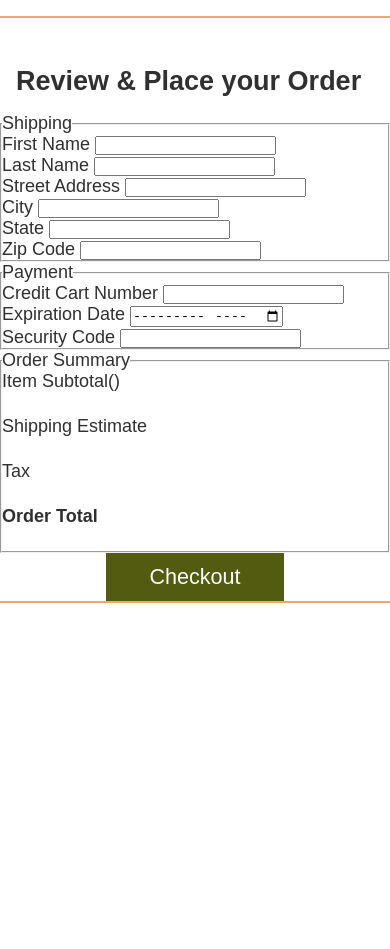
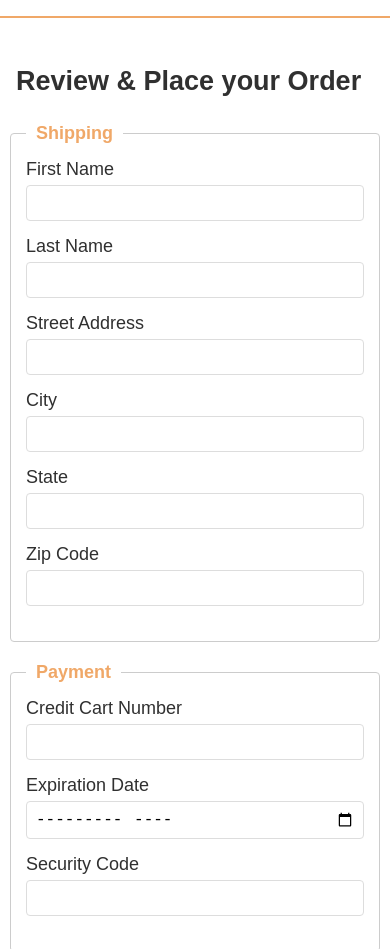
Before and after one commit to Funkidalick24/WDD330-sleepoutside, a website built with Vite: page src/checkout/index.html in a window 390 px wide. Shown: the top 949 px of the page. Before the commit the page ends 844 px from the top, so only its background shows below. Built offline with nearby package versions, Linux system fonts and the light colour scheme.

Commit message:
chore: Add initial checkout.css file for styling the checkout process

```diff
--- a/src/css/style.css
+++ b/src/css/style.css
@@ -787,3 +787,100 @@ footer {
   outline: none;
   border-color: var(--primary-color);
 }
+#checkout-form {
+  max-width: 800px;
+  margin: 0 auto;
+  padding: 20px;
+}
+
+.form-section {
+  margin-bottom: 20px;
+}
+
+fieldset {
+  border: 1px solid #ccc;
+  border-radius: 4px;
+  padding: 20px;
+  margin-bottom: 20px;
+}
+
+legend {
+  font-weight: bold;
+  padding: 0 10px;
+  color: var(--primary-color);
+}
+
+.form-data {
+  margin-bottom: 15px;
+}
+
+.form-data label {
+  display: block;
+  margin-bottom: 5px;
+  font-weight: 500;
+}
+
+.form-data input {
+  width: 100%;
+  padding: 8px;
+  border: 1px solid #ddd;
+  border-radius: 4px;
+  font-size: 16px;
+}
+
+.form-data input:focus {
+  outline: none;
+  border-color: var(--primary-color);
+  box-shadow: 0 0 5px rgba(0,0,0,0.1);
+}
+
+.checkout-summary ul {
+  list-style: none;
+  padding: 0;
+}
+
+.checkout-summary li {
+  display: flex;
+  justify-content: space-between;
+  align-items: center;
+  padding: 10px 0;
+  border-bottom: 1px solid #eee;
+}
+
+.checkout-summary li:last-child {
+  border-bottom: none;
+  font-weight: bold;
+}
+
+.checkout-button {
+  background-color: var(--primary-color);
+  color: white;
+  padding: 12px 24px;
+  border: none;
+  border-radius: 4px;
+  font-size: 18px;
+  cursor: pointer;
+  width: 100%;
+  margin-top: 20px;
+  transition: background-color 0.3s ease;
+}
+
+.checkout-button:hover {
+  background-color: var(--secondary-color);
+}
+
+/* Responsive Design */
+@media only screen and (max-width: 768px) {
+  #checkout-form {
+    padding: 10px;
+  }
+
+  fieldset {
+    padding: 15px;
+  }
+
+  .checkout-button {
+    font-size: 16px;
+    padding: 10px 20px;
+  }
+}
```
Also changed, not shown: src/js/CheckoutProcess.mjs (+133 -0 lines), src/js/ProductData.mjs (+85 -7 lines), src/css/checkout.css (added).
